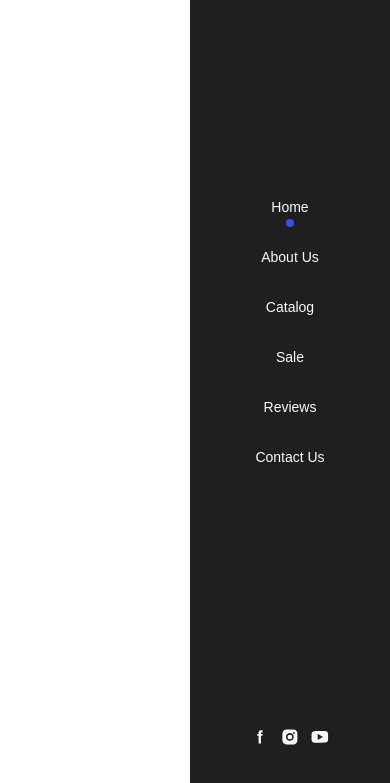
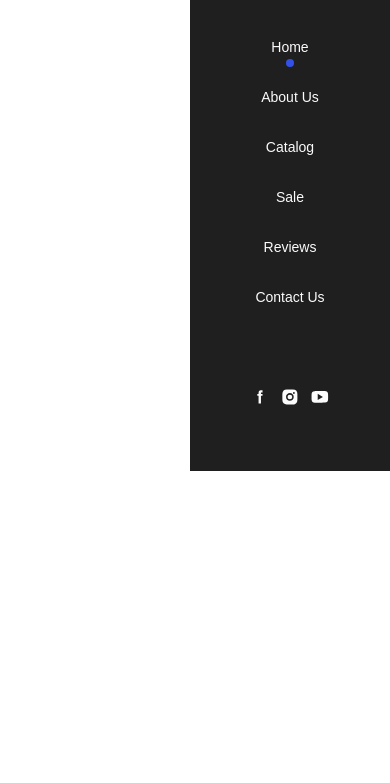
Before and after one commit to vlad-hrinchenko/Team-Project, a plain HTML site: page index.html in a window 390 px wide. Both pictures are taken after a click on the button 325 px from the left and 39 px from the top of the page. Shown: the part 61-844 px from the top of the page. Drawn offline with Linux system fonts and the light colour scheme; a web font is replaced by a local one.

Commit message:
fix index.html

```diff
--- a/index.html
+++ b/index.html
@@ -67,7 +67,7 @@
             <use href="./images/icons.svg#icon-close-black"></use>
           </svg>
         </button>
-        <div>
+        <div class="mobile-menu-list-container">
           <ul class="mobile-menu-list">
             <li class="menu-item menu-current"><a href="">Home</a></li>
             <li class="menu-item"><a href="">About Us</a></li>
--- a/styles.css
+++ b/styles.css
@@ -179,7 +179,7 @@ h6 {
   fill: #3350e9;
 }
 
-@media screen and (max-width: 1280px) {
+@media screen and (max-width: 1279px) {
   .header-list {
     display: none;
   }
@@ -198,7 +198,8 @@ h6 {
     position: fixed;
     top: 0;
     right: 0;
-    width: 200px;
+    width: 80%;
+    max-width: 200px;
     z-index: 999;
     opacity: 0;
     visibility: hidden;
@@ -223,13 +224,15 @@ h6 {
   .button-icon-close {
     stroke: #fbfbfb;
   }
+
   .mobile-menu-list {
     display: flex;
     align-items: center;
     justify-content: space-around;
     flex-direction: column;
     gap: 32px;
-    padding-top: 240px;
+    padding-top: 50%;
+    padding-bottom: 50%;
   }
   .menu-item {
     font-size: 14px;
@@ -240,7 +243,7 @@ h6 {
   .social-list-menu {
     display: flex;
     justify-content: center;
-    padding-top: 260px;
+    padding-top: auto;
     padding-bottom: 40px;
     gap: 10px;
   }
@@ -269,16 +272,17 @@ h6 {
   }
 }
 
-@media screen and (min-width: 768px) {
+@media screen and (min-width: 767px) {
   .link-logo-mobile {
     font-size: 20px;
   }
   .menu-mobile {
-    width: 330px;
+    width: 60%;
+    max-width: 330px;
   }
 }
 
-@media screen and (min-width: 1280px) {
+@media screen and (min-width: 1279px) {
   .burger-btn {
     display: none;
   }
```
